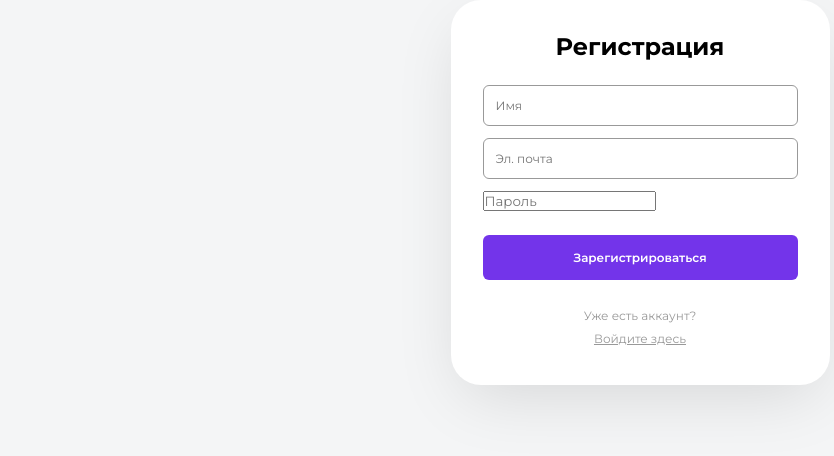
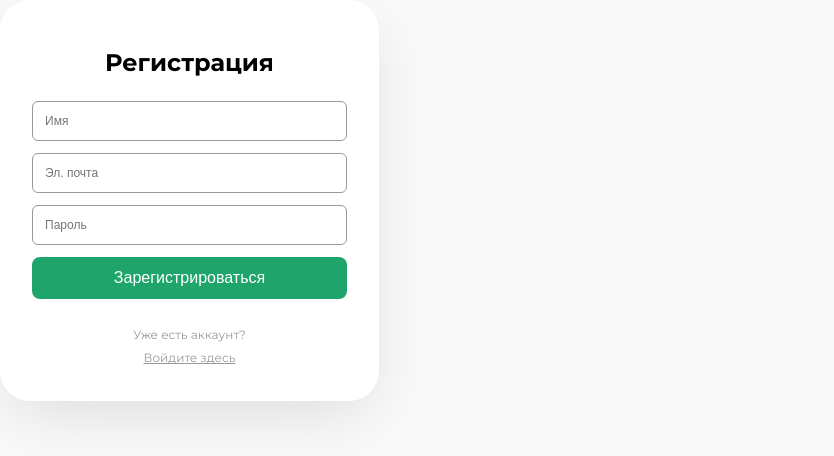
Before and after one commit to Veritas-lab/Skypro.-Wallet, a React (Vite) app: page /register in a window 1280 px wide. Shown: the top 456 px of the page, without its empty margins (0-834 px from the left). Built offline with nearby package versions, Linux system fonts and the light colour scheme.

Commit message:
Стилизована форма регистрации. Она открывается по ссылке "Регистрируйтесь здесь. Подключены глобальные стили

```diff
--- a/package.json
+++ b/package.json
@@ -3,15 +3,10 @@
   "version": "0.1.0",
   "private": true,
   "scripts": {
-
     "dev": "vite",
-
     "build": "vite build",
-
     "lint": "eslint .",
-
     "preview": "vite preview"
-
   },
   "dependencies": {
     "react": "^19.1.1",
--- /dev/null
+++ b/src/GlobalStyle.jsx
@@ -0,0 +1,18 @@
+import { createGlobalStyle } from "styled-components";
+
+const GlobalStyle = createGlobalStyle`
+  body {
+    font-family: 'Montserrat', sans-serif;
+    margin: 0;
+    padding: 0;
+    box-sizing: border-box;
+    background-color: #f9f9f9;
+    color: #333;
+  }
+
+  * {
+    box-sizing: inherit;
+  }
+`;
+
+export default GlobalStyle;
--- a/src/components/AuthForm.jsx
+++ b/src/components/AuthForm.jsx
@@ -1,6 +1,7 @@
 import React from "react";
 import styled from "styled-components";
 import Button from "./base/Button";
+import RegistForm from "./RegistForm";
 
 const AuthContent = styled.div`
   display: flex;
@@ -18,19 +19,19 @@
 const AuthFormContainer = styled.div`
   background-color: #ffffff;
   border-radius: 30px;
-  box-shadow: 0px 20px 67px -12px #00000021;
-  width: 379px;
-  padding: 32px;
+  padding: 40px;
+  box-shadow: 0px 4px 10px rgba(0, 0, 0, 0.15); /* Увеличена тень для лучшего эффекта */
+  max-width: 400px; /* Ограничение ширины */
+  width: 100%; /* Адаптивность */
 
   @media (max-width: 768px) {
-    width: 343px;
-    padding: 24px;
-    border-radius: 0px;
+    padding: 20px; /* Уменьшение отступов на мобильных устройствах */
+    border-radius: 15px; /* Меньший радиус */
   }
 `;
 
 const Title = styled.h1`
-  color: #000000;
+  color: #333333; /* Более мягкий чёрный цвет */
   font-weight: 700;
   font-size: 24px;
   margin-bottom: 24px;
@@ -125,6 +126,26 @@
 `;
 
 const AuthForm = () => {
+  const [showRegistration, setShowRegistration] = React.useState(false);
+
+  const handleRegisterClick = (e) => {
+    e.preventDefault();
+    setShowRegistration(true);
+  };
+
+  const handleLoginClick = (e) => {
+    e.preventDefault();
+    setShowRegistration(false);
+  };
+
+  if (showRegistration) {
+    return (
+      <AuthContent>
+        <RegistForm onLoginClick={handleLoginClick} />
+      </AuthContent>
+    );
+  }
+
   return (
     <AuthContent>
       <AuthFormContainer>
@@ -139,7 +160,9 @@
         <LinkContainer>
           <LinkParagraph>Нужно зарегистрироваться?</LinkParagraph>
           <LinkParagraph>
-            <StyledLink href="#register">Регистрируйтесь здесь</StyledLink>
+            <StyledLink href="#register" onClick={handleRegisterClick}>
+              Регистрируйтесь здесь
+            </StyledLink>
           </LinkParagraph>
         </LinkContainer>
       </AuthFormContainer>
--- a/src/components/RegistForm.css
+++ /dev/null
@@ -1,123 +0,0 @@
-* {
-  margin: 0;
-  padding: 0;
-  box-sizing: border-box;
-  font-family: Montserrat;
-}
-
-button,
-a {
-  cursor: pointer;
-}
-
-body {
-  display: flex;
-  justify-content: center;
-  align-items: center;
-  background-color: #f4f5f6;
-}
-
-.authform-container {
-  background-color: #ffffff;
-  border-radius: 30px;
-  box-shadow: 0px 20px 67px -12px #00000021;
-  width: 379px;
-  height: 385px;
-  padding: 32px;
-}
-h1 {
-  color: #000000;
-  font-weight: 700;
-  font-size: 24px;
-  margin-bottom: 24px;
-  text-align: center;
-}
-
-.form-group {
-  margin-bottom: 12px;
-}
-input[type="text"] {
-  width: 100%;
-  padding: 12px;
-  font-size: 12px;
-  font-weight: 400;
-  border: 0.5px solid #999999;
-  border-radius: 6px;
-}
-button {
-  width: 100%;
-  padding: 15px;
-  margin-top: 12px;
-  background-color: #7334ea;
-  border: none;
-  border-radius: 6px;
-  color: #ffffff;
-  font-size: 12px;
-  font-weight: 600;
-  cursor: pointer;
-  transition: background-color 0.2s;
-}
-button:hover {
-  background-color: #6b1eaf;
-}
-.link {
-  margin-top: 24px;
-  font-size: 12px;
-  font-weight: 400;
-  color: #999999;
-  text-align: center;
-  display: flex;
-  flex-direction: column;
-  justify-content: center;
-  align-items: center;
-}
-.link p {
-  display: block;
-  margin: 4px 0;
-}
-
-.link a {
-  color: #999999;
-  font-family: inherit;
-}
-
-.link a:hover {
-  text-decoration: underline;
-}
-@media (max-width: 768px) {
-  .authform-container {
-    width: 343px;
-    height: 321px;
-    padding: 24px;
-    border-radius: 0px;
-  }
-
-  h1 {
-    font-size: 20px;
-    margin-bottom: 16px;
-  }
-
-  .form-group {
-    margin-bottom: 8px;
-  }
-
-  input[type="text"] {
-    padding: 10px;
-    font-size: 11px;
-  }
-
-  button {
-    padding: 12px;
-    font-size: 11px;
-    margin-top: 8px;
-  }
-
-  .link {
-    margin-top: 16px;
-    font-size: 11px;
-  }
-
-  .link p {
-    margin: 2px 0;
-  }
-}
--- a/src/components/RegistForm.jsx
+++ b/src/components/RegistForm.jsx
@@ -1,27 +1,144 @@
 import React from "react";
-import "./RegistForm.css";
+import styled from "styled-components";
+import Button from "./base/Button";
 
-const RegistForm = () => {
+const AuthFormContainer = styled.div`
+  background-color: #ffffff;
+  border-radius: 30px;
+  box-shadow: 0px 20px 67px -12px #00000021;
+  width: 379px;
+  padding: 32px;
+
+  @media (max-width: 768px) {
+    width: 343px;
+    padding: 24px;
+    border-radius: 0px;
+  }
+`;
+
+const Title = styled.h1`
+  color: #000000;
+  font-weight: 700;
+  font-size: 24px;
+  margin-bottom: 24px;
+  text-align: center;
+
+  @media (max-width: 768px) {
+    font-size: 20px;
+    margin-bottom: 16px;
+  }
+`;
+
+const FormGroup = styled.div`
+  margin-bottom: 12px;
+
+  @media (max-width: 768px) {
+    margin-bottom: 8px;
+  }
+`;
+
+const Input = styled.input`
+  width: 100%;
+  padding: 12px;
+  font-size: 12px;
+  font-weight: 400;
+  border: 0.5px solid #999999;
+  border-radius: 6px;
+
+  @media (max-width: 768px) {
+    padding: 10px;
+    font-size: 11px;
+  }
+`;
+
+const LinkContainer = styled.div`
+  margin-top: 24px;
+  font-size: 12px;
+  font-weight: 400;
+  color: #999999;
+  text-align: center;
+  display: flex;
+  flex-direction: column;
+  justify-content: center;
+  align-items: center;
+
+  @media (max-width: 768px) {
+    margin-top: 16px;
+    font-size: 11px;
+  }
+`;
+
+const LinkParagraph = styled.p`
+  display: block;
+  margin: 4px 0;
+
+  @media (max-width: 768px) {
+    margin: 2px 0;
+  }
+`;
+
+const StyledLink = styled.a`
+  color: #999999;
+  font-family: inherit;
+  cursor: pointer;
+
+  &:hover {
+    text-decoration: underline;
+  }
+`;
+
+const StyledButton = styled(Button)`
+  width: 100%;
+  padding: 15px;
+  margin-top: 12px;
+  background-color: #7334ea;
+  border: none;
+  border-radius: 6px;
+  color: #ffffff;
+  font-size: 12px;
+  font-weight: 600;
+  cursor: pointer;
+  transition: background-color 0.2s;
+
+  &:hover {
+    background-color: #6b1eaf;
+  }
+
+  @media (max-width: 768px) {
+    padding: 12px;
+    font-size: 11px;
+    margin-top: 8px;
+  }
+`;
+
+const RegistForm = ({ onLoginClick }) => {
+  const handleLoginClick = (e) => {
+    e.preventDefault();
+    onLoginClick(e);
+  };
+
   return (
-    <div className="authform-container">
-      <h1>Регистрация</h1>
-      <div className="form-group">
-        <input type="text" placeholder="Имя" required />
-      </div>
-      <div className="form-group">
-        <input type="text" placeholder="Эл. почта" required />
-      </div>
-      <div className="form-group">
-        <input type="password" placeholder="Пароль" required />
-      </div>
-      <button>Зарегистрироваться</button>
-      <div className="link">
-        <p>Уже есть аккаунт?</p>
-        <p>
-          <a href="#login">Войдите здесь</a>
-        </p>
-      </div>
-    </div>
+    <AuthFormContainer>
+      <Title>Регистрация</Title>
+      <FormGroup>
+        <Input type="text" placeholder="Имя" required />
+      </FormGroup>
+      <FormGroup>
+        <Input type="text" placeholder="Эл. почта" required />
+      </FormGroup>
+      <FormGroup>
+        <Input type="password" placeholder="Пароль" required />
+      </FormGroup>
+      <StyledButton>Зарегистрироваться</StyledButton>
+      <LinkContainer>
+        <LinkParagraph>Уже есть аккаунт?</LinkParagraph>
+        <LinkParagraph>
+          <StyledLink href="#login" onClick={handleLoginClick}>
+            Войдите здесь
+          </StyledLink>
+        </LinkParagraph>
+      </LinkContainer>
+    </AuthFormContainer>
   );
 };
 
--- a/src/main.jsx
+++ b/src/main.jsx
@@ -1,9 +1,13 @@
 import React from "react";
 import ReactDOM from "react-dom/client";
 import App from "./App.jsx";
+import GlobalStyle from "./GlobalStyle";
 
 ReactDOM.createRoot(document.getElementById("root")).render(
   <React.StrictMode>
-    <App />
+    <>
+      <GlobalStyle /> {/* Применение глобальных стилей */}
+      <App />
+    </>
   </React.StrictMode>
 );
```
